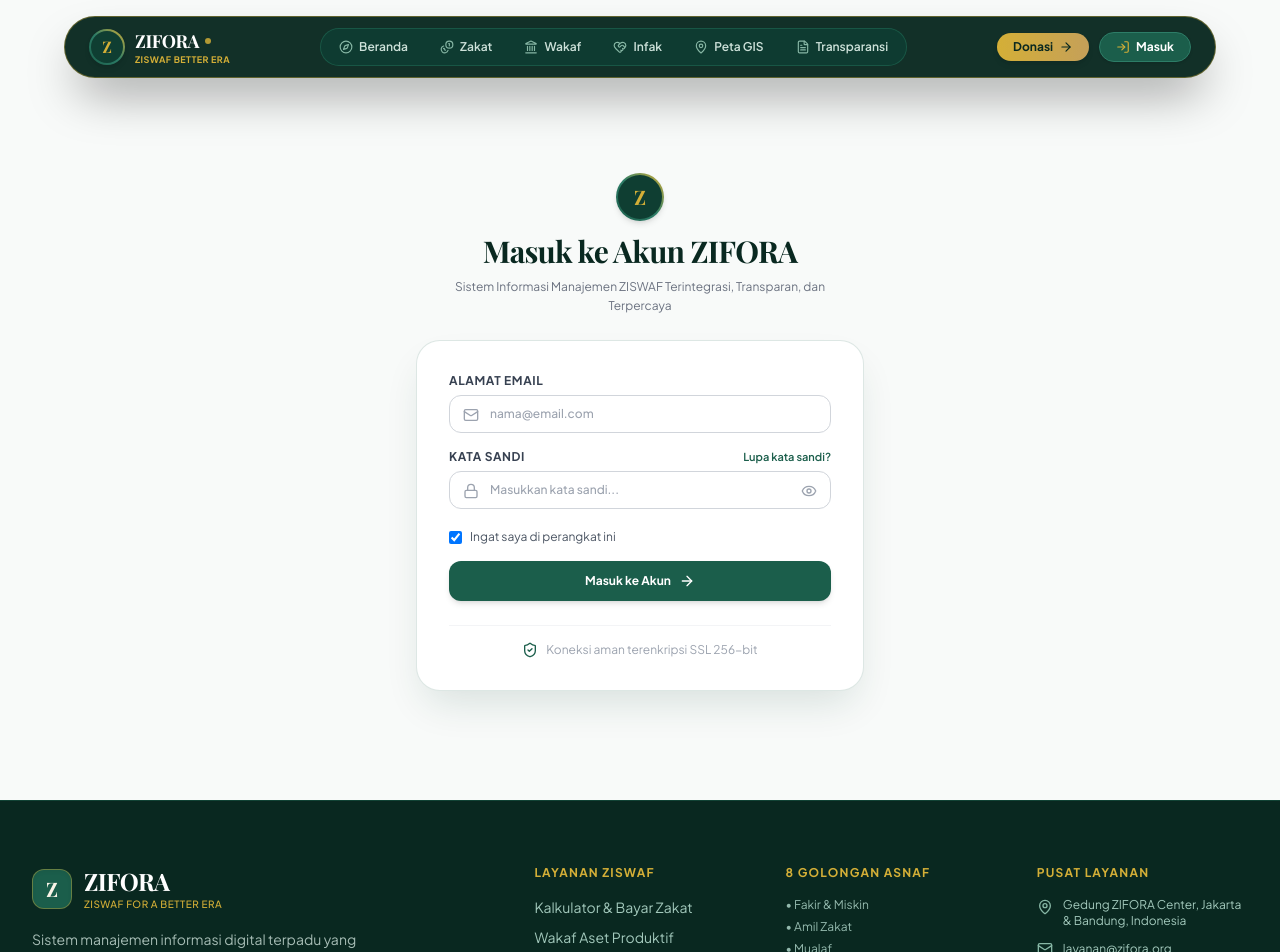
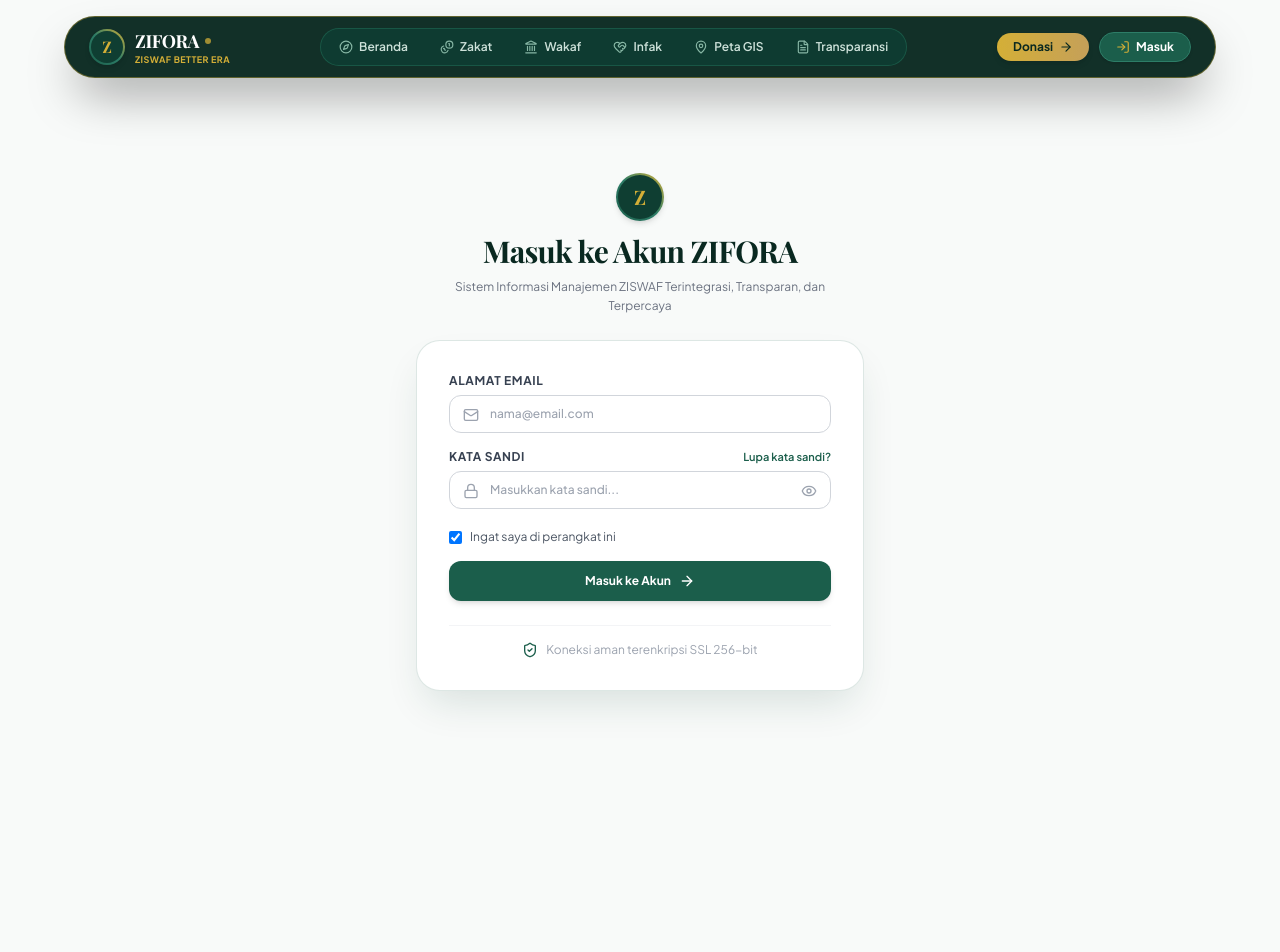
Before and after one commit to dharmamudita/zifora, a React (Vite) app: page /login in a window 1280 px wide. Shown: the top 952 px of the page. After the commit the page ends 800 px from the top, so only its background shows below. Built offline with nearby package versions, Linux system fonts and the light colour scheme; a web font is replaced by a local one.

Commit message:
feat(layout): hide main footer on dedicated login page

```diff
--- a/src/App.tsx
+++ b/src/App.tsx
@@ -1,5 +1,5 @@
 import React from 'react';
-import { BrowserRouter as Router, Routes, Route, Navigate } from 'react-router-dom';
+import { BrowserRouter as Router, Routes, Route, Navigate, useLocation } from 'react-router-dom';
 import { Navbar } from './components/layout/Navbar';
 import { Footer } from './components/layout/Footer';
 
@@ -14,13 +14,15 @@
 import { PortalPage } from './pages/PortalPage';
 import { LoginPage } from './pages/LoginPage';
 
-export const App: React.FC = () => {
+const AppLayout: React.FC = () => {
+  const location = useLocation();
+  const isLoginPage = location.pathname === '/login';
+
   return (
-    <Router>
     <div className="min-h-screen flex flex-col bg-[#F8FAF9] text-[#111827]">
       <Navbar />
       {/* Main body without gap so hero flows to top */}
-        <main className="flex-grow">
+      <main className="flex-grow flex flex-col">
         <Routes>
           <Route path="/" element={<HomePage />} />
           <Route path="/zakat" element={<ZakatPage />} />
@@ -38,8 +40,15 @@
           <Route path="*" element={<HomePage />} />
         </Routes>
       </main>
-        <Footer />
+      {!isLoginPage && <Footer />}
     </div>
+  );
+};
+
+export const App: React.FC = () => {
+  return (
+    <Router>
+      <AppLayout />
     </Router>
   );
 };
```
Lines whose indentation alone changed are shown as unchanged.
